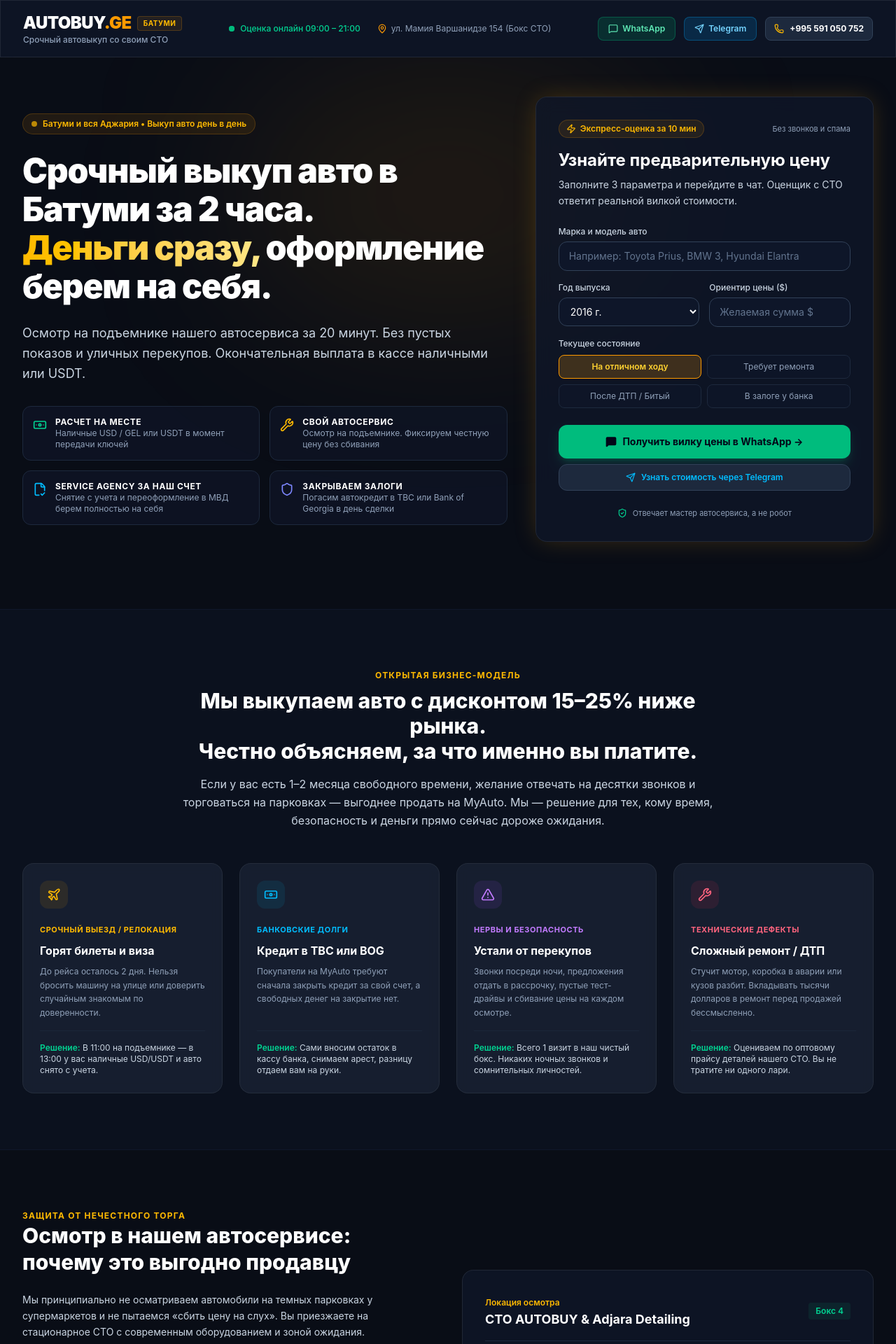
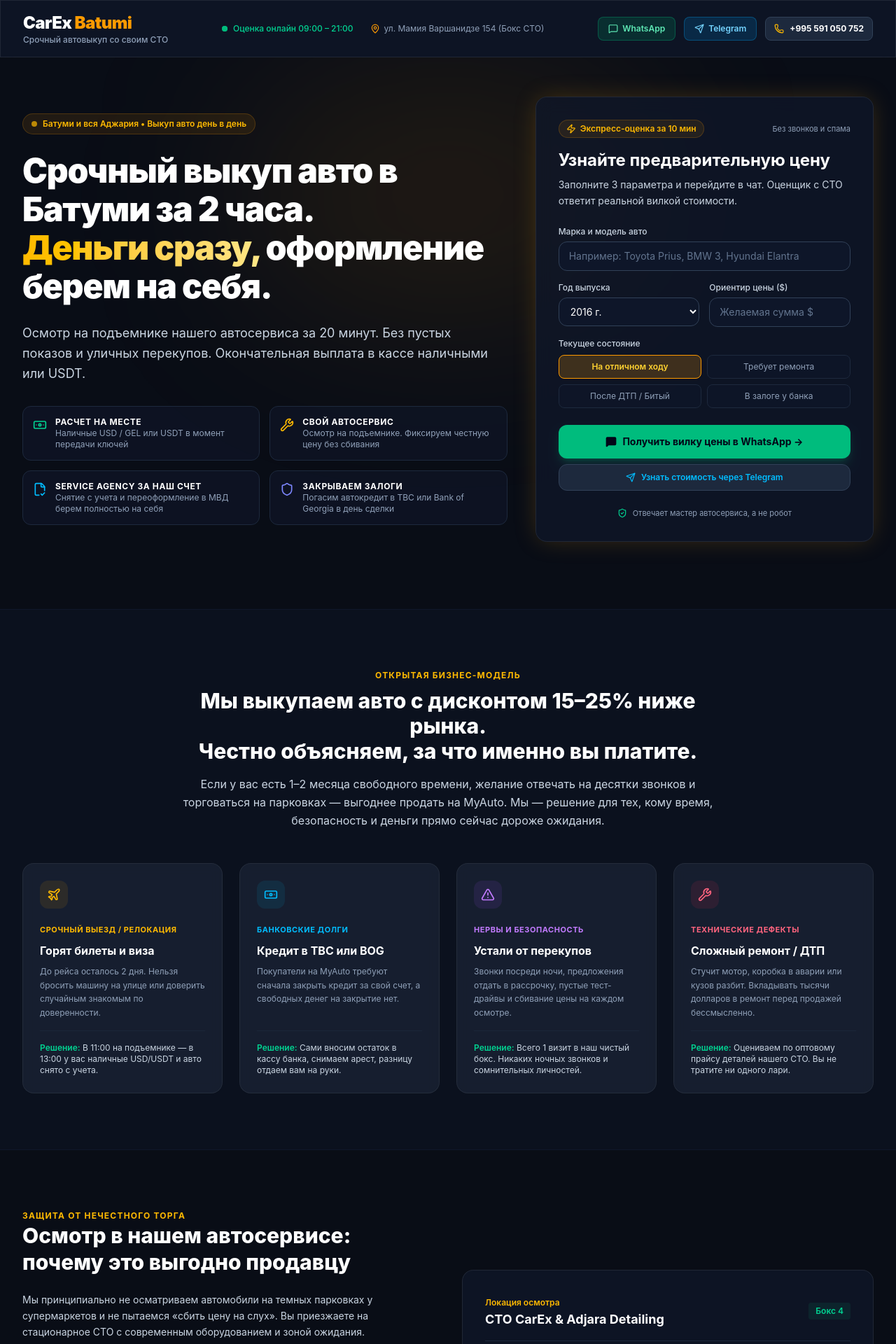
Before and after one commit to batumirentauto/autobuy_batumi, a Next.js app: page / in a window 1280 px wide. Shown: the top 1920 px of the page at 70% size. Built offline with nearby package versions, Linux system fonts and the light colour scheme.

Commit message:
chore: rename brand and logo to CarEx Batumi

```diff
--- a/src/app/(frontend)/layout.tsx
+++ b/src/app/(frontend)/layout.tsx
@@ -3,11 +3,11 @@ import React from 'react'
 import './globals.css'
 
 export const metadata: Metadata = {
-  title: 'Срочный выкуп авто в Батуми за 2 часа | Собственное СТО | AUTOBUY BATUMI',
+  title: 'Срочный выкуп авто в Батуми за 2 часа | Собственное СТО | CarEx Batumi',
   description: 'Честный выкуп автомобилей в Батуми и Аджарии. Осмотр на подъемнике нашего автосервиса за 20 минут. Выплата на месте наличными (USD, GEL) или USDT. Закрываем залоги TBC / BOG.',
   keywords: 'срочный выкуп авто батуми, продать авто батуми, выкуп машин грузия, автовыкуп аджария, авторынок батуми',
   openGraph: {
-    title: 'Срочный выкуп авто в Батуми за 2 часа — AUTOBUY BATUMI',
+    title: 'Срочный выкуп авто в Батуми за 2 часа — CarEx Batumi',
     description: 'Осмотр на собственном СТО за 20 мин. Деньги на месте (USD, GEL, USDT). Оформление в Service Agency берем на себя.',
     type: 'website',
   },
--- a/src/app/(frontend)/page.tsx
+++ b/src/app/(frontend)/page.tsx
@@ -271,7 +271,7 @@ export default function HomePage() {
                   <div className="flex items-center justify-between mb-4 pb-4 border-b border-slate-800">
                     <div>
                       <span className="text-xs font-semibold text-amber-400">Локация осмотра</span>
-                      <h3 className="text-lg font-bold text-white">СТО AUTOBUY & Adjara Detailing</h3>
+                      <h3 className="text-lg font-bold text-white">СТО CarEx & Adjara Detailing</h3>
                     </div>
                     <span className="px-2.5 py-1 rounded bg-emerald-500/10 text-emerald-400 text-xs font-semibold">
                       Бокс 4
--- a/src/components/Footer.tsx
+++ b/src/components/Footer.tsx
@@ -16,10 +16,7 @@ export const Footer: React.FC = () => {
           <div>
             <div className="flex items-center gap-2 mb-3">
               <span className="text-xl font-black text-white">
-                AUTOBUY<span className="text-amber-500">.GE</span>
-              </span>
-              <span className="text-xs font-semibold px-2 py-0.5 rounded bg-slate-800 text-slate-300 border border-slate-700">
-                Батуми
+                CarEx<span className="text-amber-500"> Batumi</span>
               </span>
             </div>
             <p className="text-xs text-slate-400 leading-relaxed mb-4">
@@ -92,7 +89,7 @@ export const Footer: React.FC = () => {
         </div>
 
         <div className="border-t border-slate-900 pt-6 flex flex-col sm:flex-row items-center justify-between text-xs text-slate-500 gap-4">
-          <p>© 2026 AUTOBUY BATUMI. Все права защищены.</p>
+          <p>© 2026 CarEx Batumi. Все права защищены.</p>
           <p>Срочный выкуп автомобилей в Батуми и по всей Аджарии.</p>
         </div>
       </div>
--- a/src/components/Header.tsx
+++ b/src/components/Header.tsx
@@ -16,10 +16,7 @@ export const Header: React.FC = () => {
           <div className="flex flex-col">
             <a href="/" className="flex items-center gap-2 group">
               <span className="text-2xl font-black tracking-tight text-white group-hover:text-amber-400 transition-colors">
-                AUTOBUY<span className="text-amber-500">.GE</span>
-              </span>
-              <span className="hidden sm:inline-block px-2 py-0.5 text-[10px] font-bold uppercase tracking-wider bg-amber-500/10 text-amber-400 border border-amber-500/20 rounded">
-                Батуми
+                CarEx<span className="text-amber-500"> Batumi</span>
               </span>
             </a>
             <span className="text-xs text-slate-400 font-medium hidden md:block">
```
